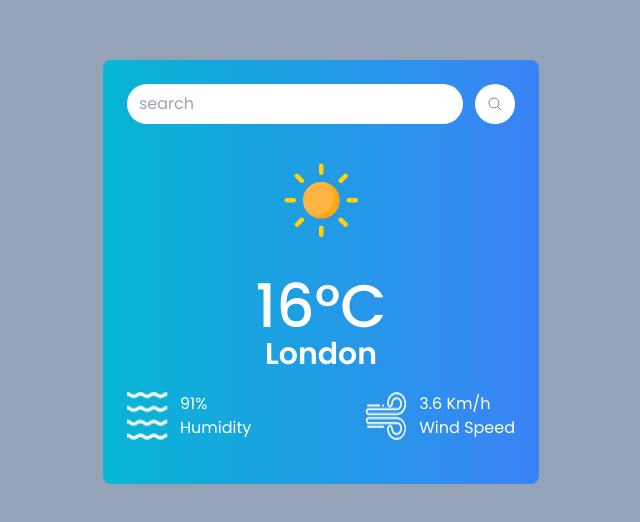
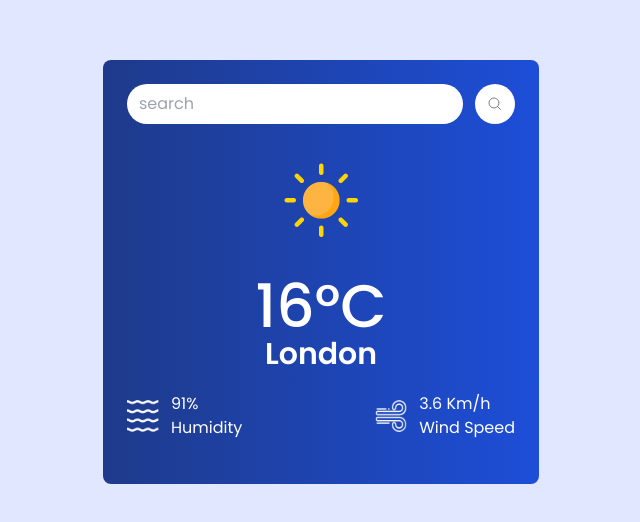
Before and after one commit to jagadeesh28M/Weather-app, a React (Vite) app: page / in a window 1280 px wide. Shown: the part 128-650 px from the top of the page, without its empty margins (319-959 px from the left). Built offline with nearby package versions, Linux system fonts and the light colour scheme.

Commit message:
modified design

```diff
--- a/src/App.jsx
+++ b/src/App.jsx
@@ -3,7 +3,7 @@ import Dashboard from "./pages/Dashboard";
 function App() {
   return (
     <>
-      <div className="flex justify-center items-center bg-slate-400 h-screen">
+      <div className="flex justify-center items-center bg-indigo-100 h-screen">
         <Dashboard></Dashboard>
       </div>
     </>
--- a/src/components/Info.jsx
+++ b/src/components/Info.jsx
@@ -4,15 +4,15 @@ import wind from "../assets/wind.png";
 const Info = () => {
   return (
     <div className="flex justify-between items-center my-5 gap-5">
-      <div className="flex justify-center gap-3">
-        <img src={humidity} alt="" />
+      <div className="flex justify-center items-center gap-3">
+        <img src={humidity} alt="humidity img" className="size-8" />
         <div className="text-white font-poppins">
           <p>91%</p>
           <p>Humidity</p>
         </div>
       </div>
-      <div className="flex justify-center gap-3">
-        <img src={wind} alt="" />
+      <div className="flex justify-center items-center gap-3">
+        <img src={wind} alt="wind speed img" className="size-8" />
         <div className="text-white font-poppins">
           <p>3.6 Km/h</p>
           <p>Wind Speed</p>
--- a/src/pages/Dashboard.jsx
+++ b/src/pages/Dashboard.jsx
@@ -5,7 +5,7 @@ import Info from "../components/Info";
 const Dashboard = () => {
   return (
     <>
-      <div className="h-auto w-auto p-6 bg-gradient-to-r from-cyan-500 to-blue-500 rounded-lg">
+      <div className="h-auto w-auto p-6 bg-gradient-to-r from-blue-900 to-blue-700 rounded-lg">
         <SearchBar></SearchBar>
         <Temperature></Temperature>
         <div>
```
